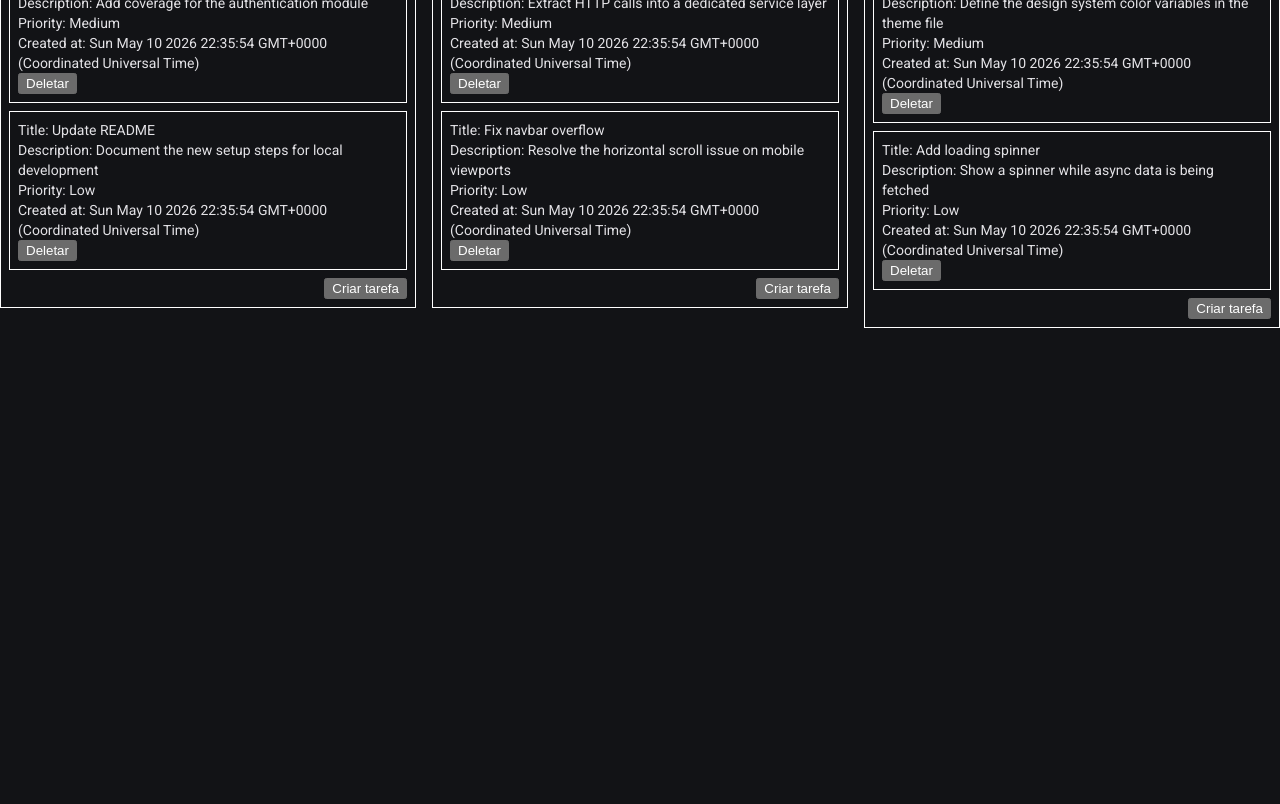
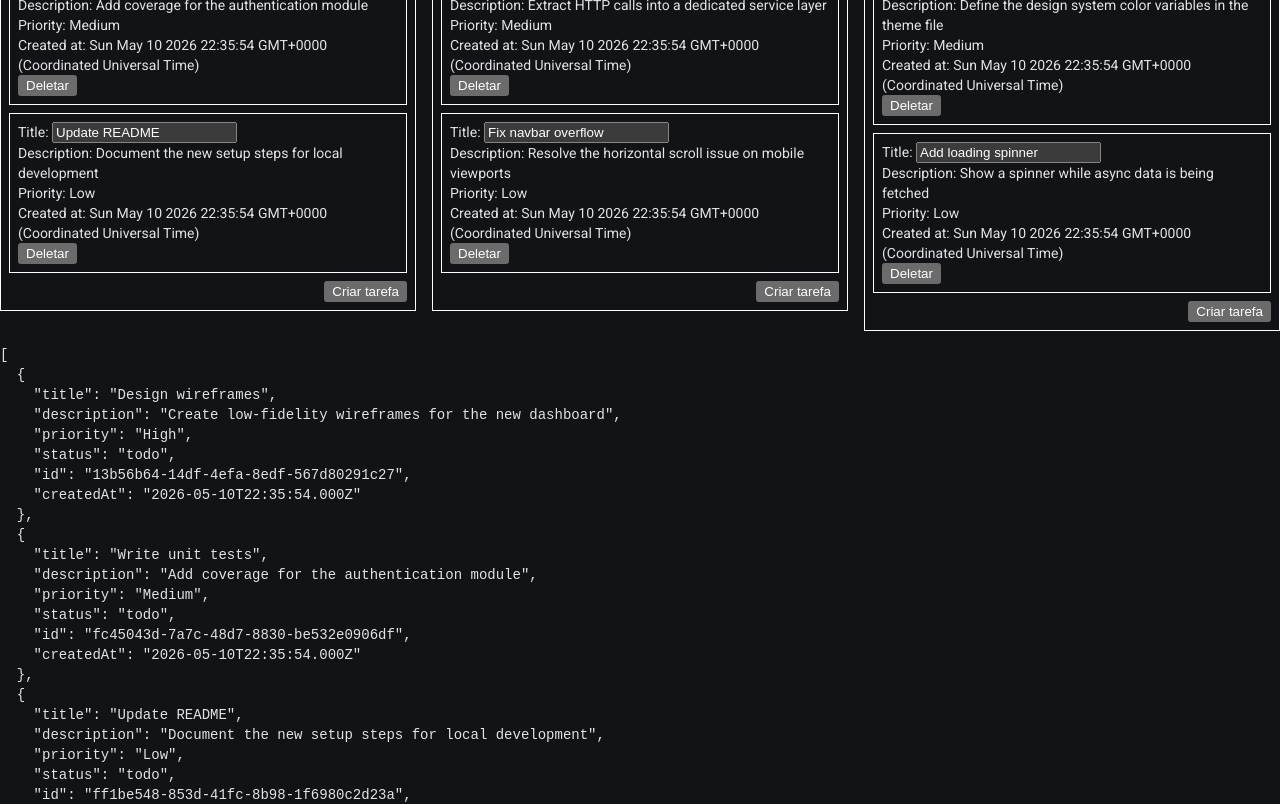
Before and after one commit to Bahiavs/kanban, an Angular app: page /board in a window 1280 px wide. Shown: the part 240-1044 px from the top of the page. Before the commit the page ends 800 px from the top, so only its background shows below. Built offline with nearby package versions, Linux system fonts and the light colour scheme.

Commit message:
refactor Board component to improve task management and editing functionality

```diff
--- a/src/app/models/board.ts
+++ b/src/app/models/board.ts
@@ -4,7 +4,7 @@ import { Status } from './status';
 import { Task } from './task';
 
 export class Board {
-  private readonly tasks = signal<Task[]>([
+  private readonly _tasks = signal<Task[]>([
     new Task('Design wireframes', 'Create low-fidelity wireframes for the new dashboard', Priority.High, Status.Todo),
     new Task('Write unit tests', 'Add coverage for the authentication module', Priority.Medium, Status.Todo),
     new Task('Update README', 'Document the new setup steps for local development', Priority.Low, Status.Todo),
@@ -15,27 +15,23 @@ export class Board {
     new Task('Create color tokens', 'Define the design system color variables in the theme file', Priority.Medium, Status.Done),
     new Task('Add loading spinner', 'Show a spinner while async data is being fetched', Priority.Low, Status.Done),
   ])
-  readonly todoTasks = computed(() =>
-    this.tasks().filter((task) => task.status === Status.Todo)
-  )
-  readonly doingTasks = computed(() =>
-    this.tasks().filter((task) => task.status === Status.Doing)
-  )
-  readonly doneTasks = computed(() =>
-    this.tasks().filter((task) => task.status === Status.Done)
-  )
+  readonly tasks = this._tasks.asReadonly()
 
   createTask(status: Status) {
     const task = new Task('', '', Priority.Low, status)
-    this.tasks.update((tasks) => [...tasks, task]);
+    this._tasks.update((tasks) => [...tasks, task]);
   }
 
-  editTask() {
-    // todo
+  editTaskTitle(id: string, title: string) {
+    this._tasks.update(tasks => {
+      const task = tasks.find(t => t.id === id);
+      if (task) task.title = title;
+      return [...tasks];
+    });
   }
 
   deleteTask(id: string) {
-    this.tasks.update(tasks => tasks.filter((task) => task.id !== id))
+    this._tasks.update(tasks => tasks.filter((task) => task.id !== id))
   }
 
   changeTaskStatus() {
--- a/src/app/models/task.ts
+++ b/src/app/models/task.ts
@@ -6,7 +6,7 @@ export class Task {
   readonly createdAt = new Date();
 
   constructor(
-    readonly title: string,
+    public title: string,
     readonly description: string,
     readonly priority: Priority,
     readonly status: Status,
--- a/src/app/pages/board/board.ts
+++ b/src/app/pages/board/board.ts
@@ -1,20 +1,23 @@
-import { Component } from '@angular/core';
+import { Component, computed, OnDestroy } from '@angular/core';
+import { FormControl, ReactiveFormsModule } from '@angular/forms';
 import { Board } from '../../models/board';
 import { Status } from '../../models/status';
+import { Subscription } from 'rxjs';
+import { JsonPipe } from '@angular/common';
 
 @Component({
   selector: 'app-board',
-  imports: [],
+  imports: [ReactiveFormsModule, JsonPipe],
   template: `
     <div style="display: grid; grid-template-columns: 1fr 1fr 1fr; gap: 1rem; align-items: start">
       <div style="border: 1px solid white; padding: .5rem">
         <div style="display: flex; justify-content: space-between">
           <div style="text-align: center">Todo</div>
-          <div>Total: {{ board.todoTasks().length }}</div>
+          <div>Total: {{ todoTasks().length }}</div>
         </div>
-        @for (task of board.todoTasks(); track task.id) {
+        @for (task of todoTasks(); track task.id) {
           <div style="border: 1px solid white; padding: .5rem; margin-top: .5rem">
-            <div>Title: {{ task.title }}</div>
+            <div>Title: <input [formControl]="titleCtrlByTaskId()[task.id]" /></div>
             <div>Description: {{ task.description }}</div>
             <div>Priority: {{ task.priority }}</div>
             <div>Created at: {{ task.createdAt }}</div>
@@ -28,11 +31,11 @@ import { Status } from '../../models/status';
       <div style="border: 1px solid white; padding: .5rem">
         <div style="display: flex; justify-content: space-between">
           <div style="text-align: center">Doing</div>
-          <div>Total: {{ board.doingTasks().length }}</div>
+          <div>Total: {{ doingTasks().length }}</div>
         </div>
-        @for (task of board.doingTasks(); track task.id) {
+        @for (task of doingTasks(); track task.id) {
           <div style="border: 1px solid white; padding: .5rem; margin-top: .5rem">
-            <div>Title: {{ task.title }}</div>
+            <div>Title: <input [formControl]="titleCtrlByTaskId()[task.id]" /></div>
             <div>Description: {{ task.description }}</div>
             <div>Priority: {{ task.priority }}</div>
             <div>Created at: {{ task.createdAt }}</div>
@@ -46,11 +49,11 @@ import { Status } from '../../models/status';
       <div style="border: 1px solid white; padding: .5rem">
         <div style="display: flex; justify-content: space-between">
           <div style="text-align: center">Done</div>
-          <div>Total: {{ board.doneTasks().length }}</div>
+          <div>Total: {{ doneTasks().length }}</div>
         </div>
-        @for (task of board.doneTasks(); track task.id) {
+        @for (task of doneTasks(); track task.id) {
           <div style="border: 1px solid white; padding: .5rem; margin-top: .5rem">
-            <div>Title: {{ task.title }}</div>
+            <div>Title: <input [formControl]="titleCtrlByTaskId()[task.id]" /></div>
             <div>Description: {{ task.description }}</div>
             <div>Priority: {{ task.priority }}</div>
             <div>Created at: {{ task.createdAt }}</div>
@@ -62,9 +65,41 @@ import { Status } from '../../models/status';
         </button>
       </div>
     </div>
+
+    <pre>{{ board.tasks() | json }}</pre>
   `,
 })
-export class BoardComponent {
+export class BoardComponent implements OnDestroy {
+  protected readonly Status = Status;
+
   protected readonly board = new Board();
-  protected readonly Status = Status;
+
+  readonly todoTasks = computed(() =>
+    this.board.tasks().filter((task) => task.status === Status.Todo),
+  );
+  readonly doingTasks = computed(() =>
+    this.board.tasks().filter((task) => task.status === Status.Doing),
+  );
+  readonly doneTasks = computed(() =>
+    this.board.tasks().filter((task) => task.status === Status.Done),
+  );
+
+  private titleCtrlSubs = new Subscription();
+  protected readonly titleCtrlByTaskId = computed(() => {
+    const tasks = this.board.tasks();
+    this.titleCtrlSubs.unsubscribe();
+    this.titleCtrlSubs = new Subscription();
+    const titleCtrlByTaskId: Record<string, FormControl<string>> = {};
+    for (const task of tasks) {
+      const ctrl = new FormControl(task.title, { nonNullable: true });
+      titleCtrlByTaskId[task.id] = ctrl;
+      const sub = ctrl.valueChanges.subscribe((value) => this.board.editTaskTitle(task.id, value));
+      this.titleCtrlSubs.add(sub);
+    }
+    return titleCtrlByTaskId;
+  });
+
+  ngOnDestroy() {
+    this.titleCtrlSubs.unsubscribe();
+  }
 }
```
